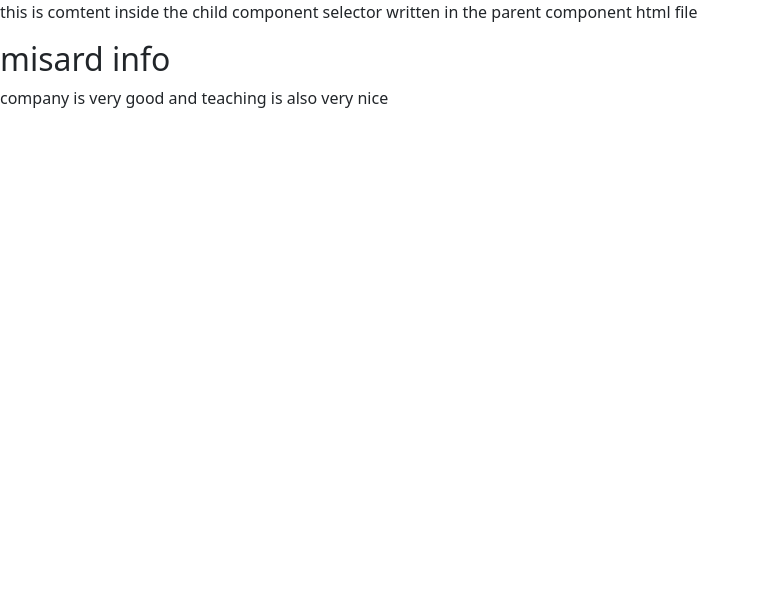
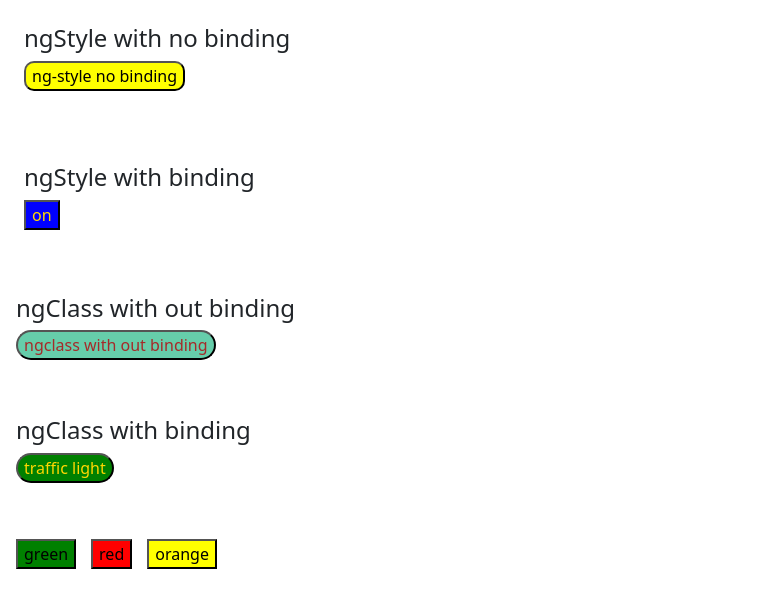
Before and after one commit to mahendrapmisard/Angular-prac, an Angular app: page / in a window 1280 px wide. Shown: the top 608 px of the page, without its empty margins (0-760 px from the left). Built offline with nearby package versions, Linux system fonts and the light colour scheme.

Commit message:
commiting the main branch with most of the new

```diff
--- a/src/app/app.html
+++ b/src/app/app.html
@@ -1 +1,4 @@
-<app-viewparentcomponent></app-viewparentcomponent>
+<!-- <app-viewparentcomponent></app-viewparentcomponent> -->
+<app-second></app-second>
+<!-- <app-first></app-first> -->
+<!-- <app-powerbill></app-powerbill> -->
--- a/src/app/first/first.html
+++ b/src/app/first/first.html
@@ -1,4 +1,5 @@
-<p>first works!</p>
+<!-- <p>first works!</p> -->
+
 
 
 <div
@@ -9,7 +10,7 @@
   }"
   class="box">
 
-  Hello Angular!
+  {{signMessage}}
 
 </div>
 <br />
@@ -18,4 +19,4 @@
 
 <button (click)="makeGreen()">Green</button>
 
-<button (click)="makeBlue()">Blue</button>
+<button (click)="makeBlue()">orange</button>
--- a/src/app/first/first.ts
+++ b/src/app/first/first.ts
@@ -8,25 +8,27 @@ import { NgStyle } from '@angular/common';
   styleUrl: './first.css',
 })
 export class First {
+  textColor = 'white';
+  backgroundColor = 'red';
+  fontSize = '20px';
 
-
-  textColor = 'white';
-  backgroundColor = 'blue';
-  fontSize = '20px';
+  signMessage = 'stop';
 
   makeRed() {
     this.textColor = 'white';
     this.backgroundColor = 'red';
+    this.signMessage = 'stop';
   }
 
   makeGreen() {
     this.textColor = 'white';
     this.backgroundColor = 'green';
+    this.signMessage = 'go';
   }
 
   makeBlue() {
     this.textColor = 'white';
-    this.backgroundColor = 'blue';
+    this.backgroundColor = 'orange';
+    this.signMessage = 'be ready';
   }
-
 }
--- /dev/null
+++ b/src/app/powerbill/powerbill.html
@@ -0,0 +1,7 @@
+<div class="card shadow-sm m-4">
+  <div class="card-header m-3">
+    <h4>please enter bill no :</h4>
+    <input type="text" placeholder="enter the value here" #billno />
+    <button (click)="showmsg(billno.value)">click to check</button>
+  </div>
+</div>
--- /dev/null
+++ b/src/app/powerbill/powerbill.ts
@@ -0,0 +1,46 @@
+import { Component } from '@angular/core';
+
+@Component({
+  selector: 'app-powerbill',
+  imports: [],
+  templateUrl: './powerbill.html',
+  styleUrl: './powerbill.css',
+})
+export class Powerbill {
+  showmsg(billno: any) {
+    // console.log(billno);
+
+    // this.people.forEach
+
+     people =[
+    {
+      name: 'mahendra',
+      powerbilno: 8977,
+      paid: true,
+    },
+    {
+      name: 'pavithra',
+      powerbilno: 1234,
+      paid: true,
+    }
+  ];
+
+    this.people.forEach((item) => {
+      if (item.paid == true && item.powerbilno == billno) {
+
+          console.log('you have paid the power bill');
+        } else {
+          console.log('please pay the power bill');
+        }
+      });
+
+
+
+  //   type Person = {
+  //     name:string;
+  //   paid: boolean;
+  //   powerbilno: string | number;
+  // };
+
+}
+}
--- a/src/app/second/second.css
+++ b/src/app/second/second.css
@@ -1,6 +1,6 @@
-/* .greenlight{
+.greenlight{
     background-color: green;
-    color: black;
+    color: gold;
     border-radius: 20px;
 }
 
@@ -11,7 +11,16 @@
 }
 
 .orangelight{
-    background-color: orange;
+    background-color: yellow;
     color: black;
      border-radius: 20px;
-} */
+}
+
+.ngclassnb{
+    background-color: mediumaquamarine;
+border-radius: 20px;
+border-color: black;
+box-shadow: tomato;
+    color: brown;
+
+}
--- a/src/app/second/second.html
+++ b/src/app/second/second.html
@@ -1,20 +1,47 @@
 <!-- <p [style.color]="textcolor">second works!</p> -->
 
-<div>
+<div class="m-4">
+  <h4>ngStyle with no binding</h4>
   <button
     [ngStyle]="{
-      'background-color': backgroundcolor,
-      color: btncolor,
+      'background-color': 'yellow',
+      color: 'black',
+      'border-radius': '10px',
+    }"
+  >
+    ng-style no binding
+  </button>
+</div>
+<br />
+
+<div class="m-4">
+  <h4>ngStyle with binding</h4>
+  <button
+    [ngStyle]="{
+      'background-color': ngStyleleBgColor,
+      color: ngStylelebtncolor,
     }"
     (click)="btnclick($event)"
   >
-    {{ buttontext }}
+    {{ ngStylelebuttontext }}
   </button>
 </div>
-<div></div>
+<br />
 
+<div class="m-3">
+  <h4>ngClass with out binding</h4>
+  <button
+    [ngClass]="{
+      ngclassnb: true,
+    }"
+  >
+    ngclass with out binding
+  </button>
+</div>
 <br />
-<div>
+
+<div class="m-3">
+  <h4>ngClass with binding</h4>
   <button
     [ngClass]="{
       redlight: trafficlight == 'red',
@@ -22,12 +49,12 @@
       orangelight: trafficlight == 'orange',
     }"
   >
-    ngclass
+    {{ trafficMessage }}
   </button>
 </div>
 <br />
 
-<span style="display: flex; gap: 15px">
+<span style="display: flex; gap: 15px" class="m-3">
   <span>
     <button [style.background-color]="'green'" value="green" (click)="changefunction($event)">
       green
@@ -39,26 +66,26 @@
     </button>
   </span>
   <span>
-    <button [style.background-color]="'orange'" value="orange" (click)="changefunction($event)">
+    <button [style.background-color]="'yellow'" value="orange" (click)="changefunction($event)">
       orange
     </button>
   </span>
 </span>
 
-<ul>
+<!-- <ul>
   @for (i of products; track i.productId) {
     <li>{{ i.productName }}has {{ i.price }}</li>
   }
-</ul>
+</ul> -->
 <!-- <h4>please enter the marks</h4> -->
-<input type="text" [(ngModel)]="marks" #enteredmarks />
+<!-- <input type="text" [(ngModel)]="marks" #enteredmarks /> -->
 
 <!-- <ng-template *ngIf="marks >= 75;else failed"><h1>{{ pass }}</h1></ng-template> -->
 
 <!-- <ng-template *ngIf="marks == 0; else nomessage"><h2>please enter the marks</h2></ng-template> -->
 
 <!-- <ng-template #nomessage; ><h1 *ngIf="marks < 75; else passedtemplate">{{ failed }}</h1></ng-template> -->
-
+<!--
 <ng-template #passedtemplate;
   ><h3>{{ pass }}</h3></ng-template
 >
@@ -81,4 +108,4 @@
   <h1>pass</h1>
 } @else {
   <h1>pelase enter valid marks</h1>
-}
+} -->
--- a/src/app/second/second.ts
+++ b/src/app/second/second.ts
@@ -3,106 +3,96 @@ import { Component } from '@angular/core';
 import { NgModel } from '@angular/forms';
 import { FormsModule } from '@angular/forms';
 
-
 @Component({
   selector: 'app-second',
-  imports: [NgStyle, NgClass , FormsModule,CommonModule],
+  imports: [NgStyle, NgClass, FormsModule, CommonModule],
   templateUrl: './second.html',
   styleUrl: './second.css',
 })
-export class Second{
-  textcolor : string  = "red";
+export class Second {
+  ngStyleleBgColor: string = 'blue';
+  ngStylelebuttontext = 'on';
+  ngStylelebtncolor = 'gold';
 
-  backgroundcolor: string = "blue";
+  textcolor: string = 'red';
 
-  btncolor = "gold"
-buttontext = "blue"
-// nomessage: TemplateRef<NgIfContext<boolean>>|null;
-// passedtemplate: TemplateRef<NgIfContext<boolean>>|null;
-
-  btnclick(eve:any){
-    if(this.backgroundcolor == "blue"){
-      this.backgroundcolor= "white"
-      this.buttontext = 'off'
-    }
-    else{
-      this.backgroundcolor = "blue"
-      this.buttontext='on'
+  btnclick(eve: any) {
+    if (this.ngStyleleBgColor == 'blue') {
+      this.ngStyleleBgColor = 'white';
+      this.ngStylelebuttontext = 'off';
+    } else {
+      this.ngStyleleBgColor = 'blue';
+      this.ngStylelebuttontext = 'on';
     }
   }
 
-
   trafficlight = 'green';
 
-changefunction($event:any){
+  trafficMessage = 'traffic light';
+
+  changefunction($event: any) {
     console.log($event.srcElement.value);
-this.trafficlight = $event.srcElement.value
+    this.trafficlight = $event.srcElement.value;
   }
-
 
   employees = [
     {
       employeeId: 101,
-name: "Alice Johnson",
-department: "HR",
-salary: 55000
+      name: 'Alice Johnson',
+      department: 'HR',
+      salary: 55000,
     },
     {
       employeeId: 102,
-name: "Bob Smith",
-department: "IT",
-salary: 70000
+      name: 'Bob Smith',
+      department: 'IT',
+      salary: 70000,
     },
     {
       employeeId: 103,
-name: "Charlie Brown",
-department: "Finance",
-salary: 65000
-}
+      name: 'Charlie Brown',
+      department: 'Finance',
+      salary: 65000,
+    },
   ];
 
   products = [
     {
-productId: "P001",
-productName: "Laptop",
+      productId: 'P001',
+      productName: 'Laptop',
       price: 750,
-stock: 25
+      stock: 25,
     },
     {
-productId: "P002",
-productName: "Mouse",
+      productId: 'P002',
+      productName: 'Mouse',
       price: 20,
-stock: 150
+      stock: 150,
     },
     {
-productId: "P003",
-productName: "Keyboard",
+      productId: 'P003',
+      productName: 'Keyboard',
       price: 45,
-stock: 80
-}
+      stock: 80,
+    },
   ];
 
-marks :any = '';
+  marks: any = '';
   // console.log(${name});
 
-pass = "you are passed"
-failed = "you are failed"
-message = ''
+  pass = 'you are passed';
+  failed = 'you are failed';
+  message = '';
 
-
-checkresult(marks:any){
- if(marks==''){
-this.message = 'please enter the marks'
- }
- else if(marks<75){
-  this.message = "sorry you are failed please try again"
- }
- else if(marks>75 && marks <85){
-this.message= 'congratulations you are passed in distinction class'
- }
- else{
-  this.message= " congratulations you passed in first class"
+  checkresult(marks: any) {
+    if (marks == '') {
+      this.message = 'please enter the marks';
+    } else if (marks < 75) {
+      this.message = 'sorry you are failed please try again';
+    } else if (marks > 75 && marks < 85) {
+      this.message = 'congratulations you are passed in distinction class';
+    } else {
+      this.message = ' congratulations you passed in first class';
     }
   }
-
 }
```
Also changed, not shown: src/app/app.ts (+7 -9 lines), src/app/powerbill/powerbill.css (added), 1 other file (tests, documents, lock files or other folders). Lines whose indentation alone changed are shown as unchanged.
